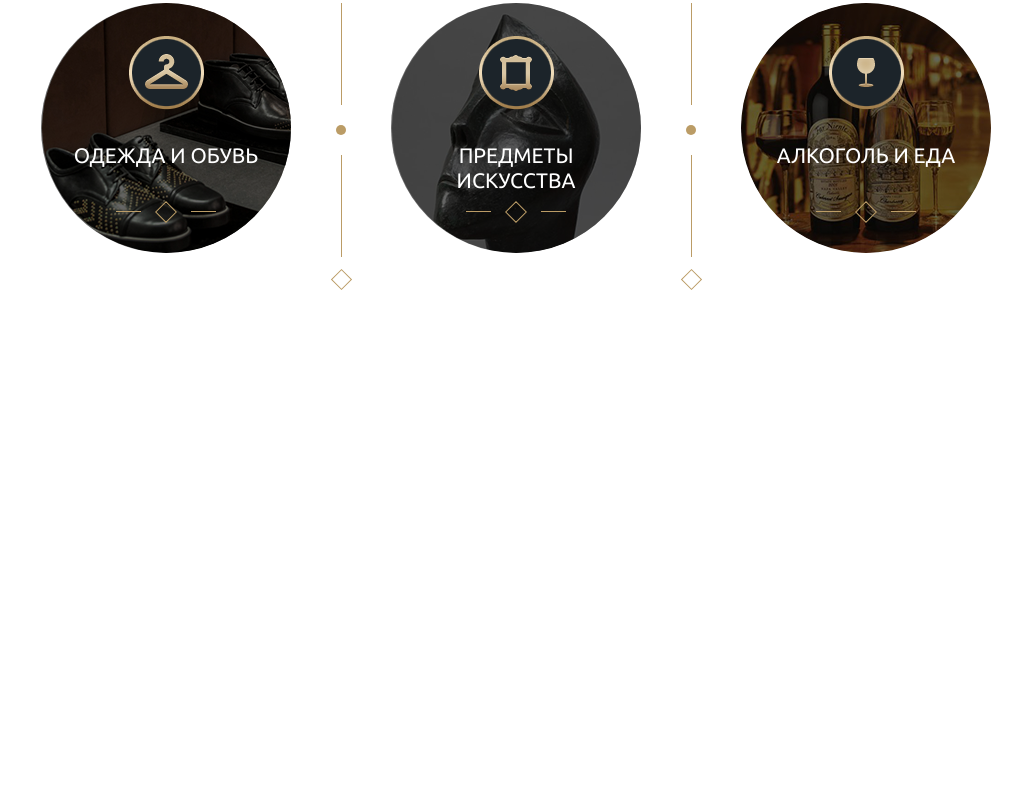
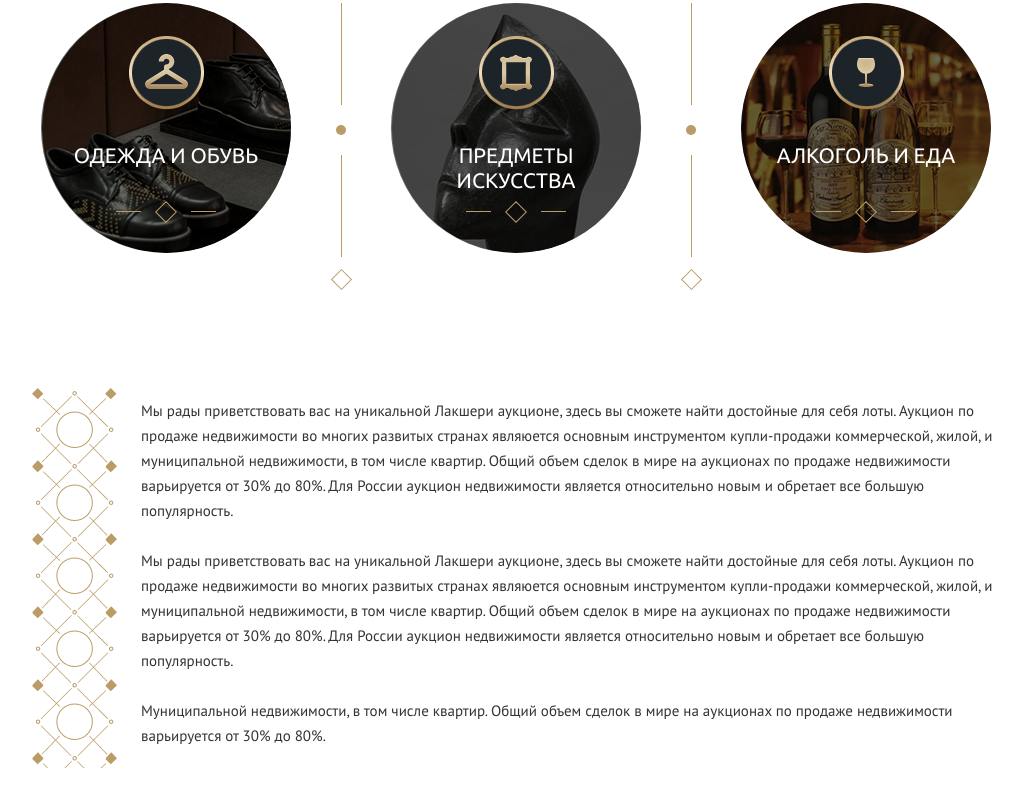
Before and after one commit to Aandi1989/Luxtrader, a website built with Parcel: page src/index.html in a window 1280 px wide. Shown: the part 2286-3093 px from the top of the page, without its empty margins (124-1147 px from the left). Before the commit the page ends 2674 px from the top, so only its background shows below. Built offline with nearby package versions, Linux system fonts and the light colour scheme.

Commit message:
categories block completed

```diff
--- a/src/index.html
+++ b/src/index.html
@@ -547,6 +547,13 @@
                         </div>
                     </div>
                 </div>
+                <div class="categories__text textCategories">
+                    <div class="textCategories__container _container">
+                        <p>Мы рады приветствовать вас на уникальной Лакшери аукционе, здесь вы сможете найти достойные для себя лоты. Аукцион по продаже недвижимости во многих развитых странах являюется основным инструментом купли-продажи коммерческой, жилой, и муниципальной недвижимости, в том числе квартир. Общий объем сделок в мире на аукционах по продаже недвижимости варьируется от 30% до 80%. Для России аукцион недвижимости является относительно новым и обретает все большую популярность.</p>
+                        <p>Мы рады приветствовать вас на уникальной Лакшери аукционе, здесь вы сможете найти достойные для себя лоты. Аукцион по продаже недвижимости во многих развитых странах являюется основным инструментом купли-продажи коммерческой, жилой, и муниципальной недвижимости, в том числе квартир. Общий объем сделок в мире на аукционах по продаже недвижимости варьируется от 30% до 80%. Для России аукцион недвижимости является относительно новым и обретает все большую популярность.</p>
+                        <p>Муниципальной недвижимости, в том числе квартир. Общий объем сделок в мире на аукционах по продаже недвижимости варьируется от 30% до 80%.</p>
+                    </div>
+                </div>
             </div>
         </main>
         <footer class="footer"></footer>
--- a/src/styles/index.scss
+++ b/src/styles/index.scss
@@ -957,12 +957,12 @@ body {
 // ==========================================
 
 .categories {
-  margin:0px 0px 85px 0px;
   ._container{
     overflow: hidden;
   }
   &__container {
   position: relative;
+
   &:after{
     content:'';
     position: absolute;
@@ -977,7 +977,7 @@ body {
   &__row {
     display: flex;
     flex-wrap: wrap;
-    margin: 0 -50px;
+    margin: 0 -50px 0px -50px;
 
     &:first-child {
       padding: 35px 0px 0px 0px;
@@ -1006,12 +1006,6 @@ body {
         }
       }
     }
-
-    // &:last-child {
-    //   .categories__column::after {
-    //     display: none;
-    //   }
-    // }
   }
 
   &__column {
@@ -1096,7 +1090,38 @@ body {
       }
     }
   }
+  &__text{
+    margin: 85px 0 77px 0;
+  }
 }
+
+.textCategories {
+  &__container {
+    padding:10px 0px 20px 110px;
+    background:url(../static/images/categories/decorShort.png) -20px 6px repeat-y;
+    position: relative;
+    &:before{
+      content:'';
+      background:url('../static/images/categories/fragmentDecor.png') 0 0 no-repeat;
+      position: absolute;
+      top: -1px;
+      left: -20px;
+      width: 126px;
+      height: 12px;
+    }
+    p{
+      color: #333333;
+      font-size: 15px;
+      line-height: calc(25 / 15);
+      margin:0px 0px 25px 0px;
+      &:last-child{
+        margin:0px 0px 0px 0px;
+      }
+    }
+  }
+}
+
+
 
 .item {
   position: relative;
```
Also changed, not shown: src/static/images/categories/decor.png (added), src/static/images/categories/decorShort.png (added), src/static/images/categories/fragmentDecor.png (added).
